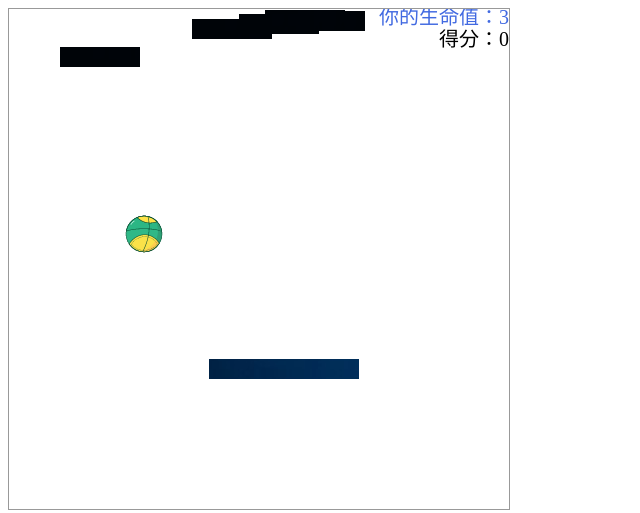
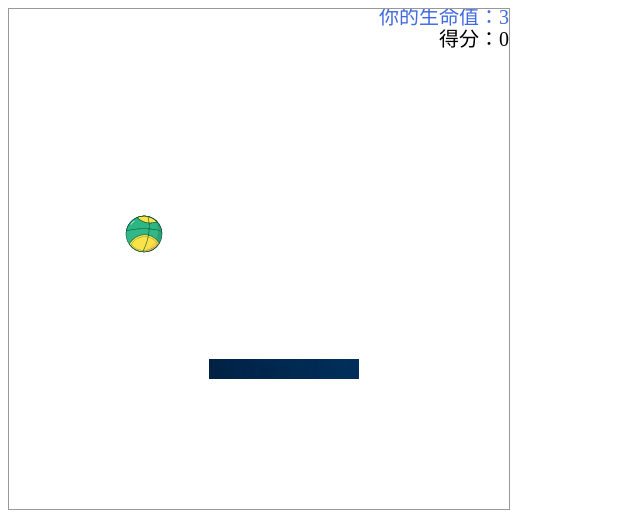
Before and after one commit to tooyoungtobeloved/canvasGame, a plain HTML site: page index.html in a window 1280 px wide. Shown: the whole page, without its empty margins (0-640 px from the left). Drawn offline with Linux system fonts and the light colour scheme.

Commit message:
修改了一部分

```diff
--- /dev/null
+++ b/Ball.js
@@ -0,0 +1,24 @@
+class Ball extends BaseItem {
+  constructor(game, img) {
+    super(img)
+    this.x = 110;
+    this.y = 200;
+    this.speedX = 5
+    this.speedY = 5
+    this.fired = false;
+  }
+  move() {
+    if (this.x > game.width - 50 || this.x < 0) {
+      this.speedX = -this.speedX;
+    }
+    if (this.y < 0) {
+      this.speedY = -this.speedY
+    }
+    if (this.y > game.height - 50) {
+      game.lives -= 1
+      this.fired = false
+    }
+    this.x += this.speedX;
+    this.y += this.speedY;
+  }
+}
--- /dev/null
+++ b/BaseItem.js
@@ -0,0 +1,14 @@
+class BaseItem {
+  constructor(imgPath) {
+    this.hasload = false;
+    this.loadImg(imgPath);
+  }
+  loadImg(imgPath) {
+    let img = new Image();
+    img.onload = () => {
+      this.hasload = true
+      this.img = img
+    }
+    img.src = imgPath + ".png"
+  }
+}
--- /dev/null
+++ b/Block.js
@@ -0,0 +1,23 @@
+// let game = new Game();
+class Block extends BaseItem {
+  constructor(img, position) {
+    super(img);
+    this.x = position.x;
+    this.y = position.y;
+    this.alive = true;
+  }
+  collision(ball) {
+    if (
+      ball.x > this.x + 20 &&
+      ball.x + 20 < this.x + 150 &&
+      ball.y + 50 > this.y &&
+      ball.y + 50 < this.y + 20
+    ) {
+      console.log("collsion");
+      this.alive = false;
+      game.score += 1;
+    }
+
+    // ball.speedY = -ball.speedY
+  }
+}
--- /dev/null
+++ b/Game.js
@@ -0,0 +1,53 @@
+class Game {
+  constructor() {
+    let canvas = document.querySelector("#canvas");
+    this.ctx = canvas.getContext("2d");
+    this.width = canvas.getBoundingClientRect().width;
+    this.height = canvas.getBoundingClientRect().height;
+    this.score = 0;
+    this.lives = 3;
+    this.keydowns = {};
+    this.actions = {};
+    this.block = [];
+  }
+  drawImage(o) {
+    if (o.hasload) {
+      this.ctx.drawImage(o.img, o.x, o.y);
+    }
+  }
+  draw() {}
+  clearRect() {
+    this.ctx.clearRect(0, 0, this.width, this.height);
+  }
+  init() {
+    this.ctx.fillStyle = "royalblue";
+    this.ctx.font = "20px bolder 黑体 ";
+    this.ctx.textAlign = "right";
+    this.ctx.textBaseline = "top";
+    this.ctx.fillText("你的生命值：" + this.lives, 500, 0);
+    this.ctx.fillStyle = "#000000";
+    this.ctx.fillText("得分：" + this.score, 500, 22);
+    // 初始化砖块
+  }
+  loadLevel(level){
+    let blocksPos = levels[level - 1];
+    console.log(level);
+    return blocksPos
+  }
+  registerAction(s, callback) {
+    this.actions[s] = callback.bind(this);
+  }
+  handleActions() {
+    let keys = Object.keys(this.keydowns);
+    if (keys.length == 0) return;
+    keys.forEach((item) => {
+      if (!this.actions[item]) return;
+      this.actions[item]();
+    });
+  }
+  collision(ball) {
+    if (ball.x + 50 > this.width) {
+      ball.x = -ball.x;
+    }
+  }
+}
--- /dev/null
+++ b/Paddle.js
@@ -0,0 +1,21 @@
+class Paddle extends BaseItem {
+  constructor(img) {
+    super(img)
+    this.x = 200;
+    this.y = 350;
+    this.speed = 5
+  }
+  collision(ball) {
+    if ((ball.x + 50 > this.x && ball.x + 50 < this.x + 150) && (ball.y + 50 > this.y && ball.y + 50 < this
+      .y + 20)) {
+      console.log('collsion');
+      ball.speedY = -ball.speedY
+    }
+  }
+  moveLeft() {
+    if (this.x > 0) this.x -= this.speed
+  }
+  moveRight() {
+    if (this.x + 150 + this.speed < game.width) this.x += this.speed
+  }
+}
--- a/index.html
+++ b/index.html
@@ -1,5 +1,6 @@
 <!DOCTYPE html>
 <html lang="en">
+
 <head>
   <meta charset="utf-8">
   <meta name="viewport" content="width=device-width, initial-scale=1.0">
@@ -10,201 +11,15 @@
     }
   </style>
 </head>
+
 <body>
   <canvas id="canvas" width="500" height="500"></canvas>
-
-		<script type="text/javascript">
-			let x = 0,
-				y = 0;
-
-			class sence {
-				constructor() {
-					let canvas = document.querySelector("#canvas")
-					this.ctx = canvas.getContext("2d")
-					this.width = canvas.getBoundingClientRect().width
-					this.height = canvas.getBoundingClientRect().height
-					this.score = 0
-					this.lives = 3
-					this.keydowns = {};
-					this.actions = {};
-					this.block = [];
-				}
-				draw(o) {
-					if (o.hasload) {
-						this.ctx.drawImage(o.img, o.x, o.y)
-					}
-				}
-				clearRect() {
-					this.ctx.clearRect(0, 0, this.width, this.height)
-				}
-				init() {
-					this.ctx.fillStyle = "royalblue"
-					this.ctx.font = "20px bolder 黑体 ";
-					this.ctx.textAlign = "right"
-					this.ctx.textBaseline = "top"
-					this.ctx.fillText("你的生命值：" + this.lives, 500, 0);
-					this.ctx.fillStyle = "#000000"
-					this.ctx.fillText("得分：" + this.score, 500, 22);
-					// 初始化砖块
-
-				}
-				initBlock(){
-					for(let i = 0; i <= 4; i++){
-						this.block[i] = new Block("block")
-					}
-				}
-				registerAction(s, callback) {
-					this.actions[s] = callback.bind(this)
-				}
-				handleActions() {
-					let keys = Object.keys(this.keydowns)
-					if (keys.length == 0) return;
-					keys.forEach(item => {
-						if (!this.actions[item]) return
-						this.actions[item]()
-					})
-				}
-				drawBlock(){
-					for(let i = 0; i <= 4; i++){
-						if(this.block[i].alive){
-							this.draw(this.block[i], this.block[i].x, this.block[i].y)
-							this.block[i].collision()
-						}
-					}
-				}
-			}
-			let s = new sence();
-			class BaseItem {
-				constructor(imgPath) {
-					this.hasload = false;
-					this.loadImg(imgPath);
-				}
-				loadImg(imgPath) {
-					let img = new Image();
-					img.onload = () => {
-						this.hasload = true
-						this.img = img
-					}
-					img.src = imgPath + ".png"
-				}
-			}
-			class Ball extends BaseItem {
-				constructor(img) {
-					super(img)
-					this.x = 110;
-					this.y = 200;
-					this.speedX = 5
-					this.speedY = 5
-					this.fired = false;
-				}
-				move() {
-					if (this.x > s.width - 50 || this.x < 0) {
-						this.speedX = -this.speedX;
-					}
-					if (this.y < 0) {
-						this.speedY = -this.speedY
-					}
-					if(this.y > s.height - 50){
-						s.lives -= 1
-						this.fired = false
-					}
-					this.x += this.speedX;
-					this.y += this.speedY;
-				}
-
-
-			}
-			class Paddle extends BaseItem {
-				constructor(img) {
-					super(img)
-					this.x = 200;
-					this.y = 350;
-					this.speed = 5
-				}
-				collision() {
-					if ((ball.x + 50 > this.x && ball.x + 50 < this.x + 150) && (ball.y + 50 > this.y && ball.y + 50 < this
-							.y + 20)) {
-						console.log('collsion');
-						ball.speedY = -ball.speedY
-					}
-				}
-				moveLeft() {
-					if (this.x > 0) this.x -= this.speed
-				}
-				moveRight() {
-					if (this.x + 150 + this.speed  < s.width) this.x += this.speed
-				}
-			}
-
-			class Block extends BaseItem{
-				constructor(img) {
-				    super(img)
-					this.x = this.getRandomX();
-					this.y = this.getRandomY();
-					this.alive = true
-				}
-				getRandomX(){
-					return Math.floor(Math.random() * 320)
-				}
-				getRandomY(){
-					return Math.floor(Math.random() * 100)
-				}
-				collision() {
-					if ((ball.x  > this.x + 20 && ball.x + 20 < this.x + 150) && (ball.y + 50 > this.y && ball.y + 50 < this.y + 20)) {
-						console.log('collsion');
-						this.alive = false;
-						s.score += 1;
-						ball.speedY = -ball.speedY
-					}
-				}
-			}
-
-			let ctx = document.querySelector("#canvas").getContext('2d');
-			let ball = new Ball("ball");
-			let paddle = new Paddle("paddle");
-			let block = new Block("block")
-			window.addEventListener('keydown', function(e) {
-				let k = e.key;
-				s.keydowns[k] = true
-				if (k === " ") ball.fired = !ball.fired
-			})
-			window.addEventListener('keyup', (e) => {
-				let k = e.key
-				delete s.keydowns[k]
-			})
-
-			s.registerAction('a', function() {
-				paddle.moveLeft()
-			})
-			s.registerAction('d', function() {
-				paddle.moveRight()
-			})
-
-			// s.registerAction(' ', () => {
-			// 	ball.fired = !ball.fired
-			// })
-			s.registerAction('r', () => {
-				location.reload()
-			})
-			s.initBlock()
-			function draw() {
-				// ctx.clearRect(0, 0, 600, 600)
-				s.clearRect()
-				s.init()
-				s.draw(ball)
-				if (ball.fired) {
-					ball.move();
-				}
-				s.drawBlock()
-				s.drawBlock(block)
-				s.draw(paddle)
-				s.handleActions()
-				paddle.collision()
-
-				requestAnimationFrame(draw)
-
-			}
-			draw()
-		</script>
+  <script src="level.js"></script>
+  <script src="BaseItem.js"></script>
+  <script src="Ball.js"></script>
+  <script src="Paddle.js"></script>
+  <script src="Block.js"></script>
+  <script src="Game.js"></script>
+  <script src="main.js"></script>
 </body>
 </html>
--- /dev/null
+++ b/level.js
@@ -0,0 +1,7 @@
+let levels = [
+  [[0, 0]],
+  [
+    [100, 100],
+    [200, 200],
+  ],
+];
--- /dev/null
+++ b/main.js
@@ -0,0 +1,86 @@
+let log = console.log.bind(console);
+let game = new Game();
+let ball = new Ball(game, "ball");
+let paddle = new Paddle("paddle");
+// let block = new Block("block");
+
+let images = {
+  paddle: "paddle",
+  block: "block",
+  ball: "ball",
+};
+let promiseQuene = [];
+(loadPromise = function() {
+  let namesList = Object.keys(images);
+  namesList.forEach((name, index) => {
+    promiseQuene[index] = PromiseI(name);
+    log(promiseQuene);
+  });
+})();
+function PromiseI(name) {
+  return new Promise((resolve, reject) => {
+    let image = new Image();
+    image.src = name + ".png";
+    image.onload = function () {
+      resolve({ name, image });
+    };
+  });
+}
+// promiseQuene[0].then(res => {
+//   console.log(res);
+// })
+
+window.addEventListener("keydown", function (e) {
+  let k = e.key;
+  game.keydowns[k] = true;
+  if (k === " ") ball.fired = !ball.fired;
+});
+window.addEventListener("keyup", (e) => {
+  let k = e.key;
+  delete game.keydowns[k];
+});
+
+let blocks = [];
+window.addEventListener("keydown", function (e) {
+  let k = e.key;
+  if ("123456789".includes(k)) {
+    blocksPos = game.loadLevel(k);
+    blocksPos.map((item) => {
+      let block = new Block("block", item);
+      log(block);
+      blocks.push(block);
+    });
+  }
+});
+
+game.registerAction("a", function () {
+  paddle.moveLeft();
+});
+game.registerAction("d", function () {
+  paddle.moveRight();
+});
+
+game.registerAction("r", () => {
+  location.reload();
+});
+function draw() {
+  // ctx.clearRect(0, 0, 600, 600)
+  game.clearRect();
+  game.init();
+  game.drawImage(ball);
+  if (ball.fired) {
+    ball.move();
+  }
+  game.drawImage(paddle);
+  game.handleActions();
+  paddle.collision(ball);
+  game.collision(ball);
+  // for (let i = 0; i <= 5; i++) {
+  //   if (s.block[i].hasload)
+  //     if (s.block[i].alive) {
+  //       s.draw(s.block[i], s.block[i].x, s.block[i].y);
+  //     }
+  // }
+  requestAnimationFrame(draw);
+}
+draw();
```
Lines whose indentation alone changed are shown as unchanged.
